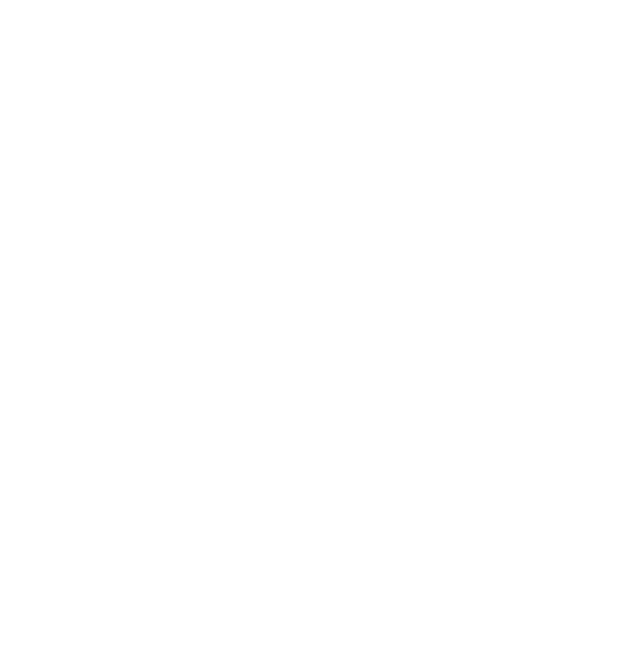
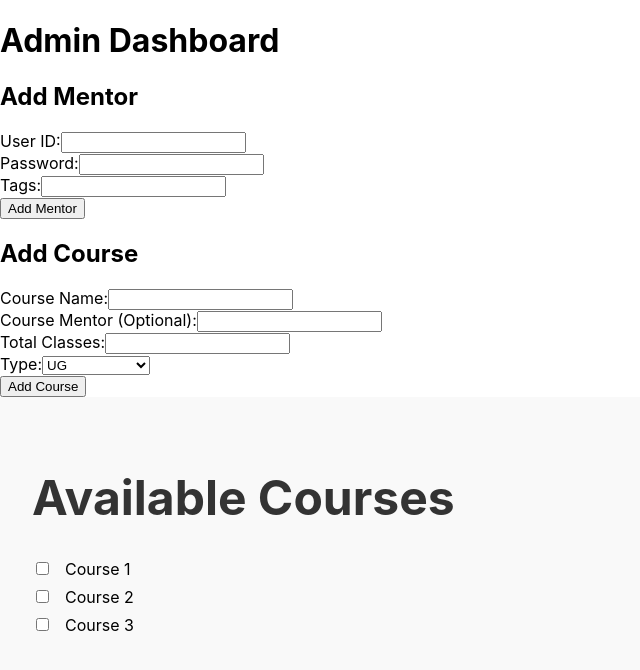
Before and after one commit to cfgmumbai24/Team-12, a React (Create React App) app in the folder frontend/: page /admin in a window 1280 px wide. Before the commit this address had no page. Shown: the top 670 px of the page, without its empty margins (0-640 px from the left). Built offline with nearby package versions, Linux system fonts and the light colour scheme.

Commit message:
This is the adminDashboard

```diff
--- a/frontend/src/App.js
+++ b/frontend/src/App.js
@@ -7,6 +7,7 @@ import StudentDashboard from './pages/StudentDashboard';
 import NewApplicationPage from './pages/NewApplicationPage';
 import ExistingApplicationsPage from './pages/ExistingApplicationsPage';
 import CoursesPage from './pages/CoursesPage';
+import AdminDashboard from './pages/AdminDashboard';
 
 const App = () => {
   return (
@@ -19,6 +20,7 @@ const App = () => {
         <Route path="/new-application" element={<NewApplicationPage />} />
         <Route path="/existing-applications" element={<ExistingApplicationsPage />} />
         <Route path="/courses" element={<CoursesPage />} />
+        <Route path="/admin" element={<AdminDashboard/>}/>
       </Routes>
     </Router>
   );
--- /dev/null
+++ b/frontend/src/pages/AdminDashboard.js
@@ -0,0 +1,183 @@
+import React, { useState } from 'react';
+import axios from 'axios';
+import '../styles/AdminDashboard.css'; // Import your CSS file
+import '../styles/CoursesPage.css'; // Import the provided CSS file
+
+const AdminDashboard = () => {
+  const [mentorData, setMentorData] = useState({
+    user_id: '',
+    password: '',
+    tags: ''
+  });
+
+  const [courseData, setCourseData] = useState({
+    courseName: '',
+    courseMentor: '',
+    totalClasses: '',
+    type: 'UG'
+  });
+
+  const [mentorError, setMentorError] = useState('');
+  const [courseError, setCourseError] = useState('');
+
+  const [courses, setCourses] = useState([
+    { id: 1, name: 'Course 1', selected: false },
+    { id: 2, name: 'Course 2', selected: false },
+    { id: 3, name: 'Course 3', selected: false }
+  ]);
+
+  const handleMentorChange = (e) => {
+    const { name, value } = e.target;
+    setMentorData({ ...mentorData, [name]: value });
+  };
+
+  const handleCourseChange = (e) => {
+    const { name, value } = e.target;
+    setCourseData({ ...courseData, [name]: value });
+  };
+
+  const handleCheckboxChange = (id) => {
+    setCourses(
+      courses.map((course) =>
+        course.id === id ? { ...course, selected: !course.selected } : course
+      )
+    );
+  };
+
+  const addMentor = async (e) => {
+    e.preventDefault();
+    try {
+      await axios.post('/api/mentors', mentorData);
+      alert('Mentor added successfully');
+      setMentorData({ user_id: '', password: '', tags: '' });
+      setMentorError('');
+    } catch (err) {
+      console.error(err);
+      setMentorError('Failed to add mentor');
+    }
+  };
+
+  const addCourse = async (e) => {
+    e.preventDefault();
+    try {
+      await axios.post('/api/courses', courseData);
+      alert('Course added successfully');
+      setCourseData({ courseName: '', courseMentor: '', totalClasses: '', type: 'UG' });
+      setCourseError('');
+    } catch (err) {
+      console.error(err);
+      setCourseError('Failed to add course');
+    }
+  };
+
+  const FormInput = ({ label, type, name, value, onChange, required = false }) => (
+    <div className="form-group">
+      <label>{label}:</label>
+      <input
+        type={type}
+        name={name}
+        value={value}
+        onChange={onChange}
+        required={required}
+        className="input-field"
+      />
+    </div>
+  );
+
+  return (
+    <div className="admin-dashboard">
+      <h1>Admin Dashboard</h1>
+
+      <section className="section">
+        <h2>Add Mentor</h2>
+        {mentorError && <div className="error">{mentorError}</div>}
+        <form onSubmit={addMentor}>
+          <FormInput
+            label="User ID"
+            type="text"
+            name="user_id"
+            value={mentorData.user_id}
+            onChange={handleMentorChange}
+            required
+          />
+          <FormInput
+            label="Password"
+            type="password"
+            name="password"
+            value={mentorData.password}
+            onChange={handleMentorChange}
+            required
+          />
+          <FormInput
+            label="Tags"
+            type="text"
+            name="tags"
+            value={mentorData.tags}
+            onChange={handleMentorChange}
+            required
+          />
+          <button type="submit" className="btn">Add Mentor</button>
+        </form>
+      </section>
+
+      <section className="section">
+        <h2>Add Course</h2>
+        {courseError && <div className="error">{courseError}</div>}
+        <form onSubmit={addCourse}>
+          <FormInput
+            label="Course Name"
+            type="text"
+            name="courseName"
+            value={courseData.courseName}
+            onChange={handleCourseChange}
+            required
+          />
+          <FormInput
+            label="Course Mentor (Optional)"
+            type="text"
+            name="courseMentor"
+            value={courseData.courseMentor}
+            onChange={handleCourseChange}
+          />
+          <FormInput
+            label="Total Classes"
+            type="number"
+            name="totalClasses"
+            value={courseData.totalClasses}
+            onChange={handleCourseChange}
+            required
+          />
+          <div className="form-group">
+            <label>Type:</label>
+            <select name="type" value={courseData.type} onChange={handleCourseChange} required className="select-field">
+              <option value="UG">UG</option>
+              <option value="PG">PG</option>
+              <option value="global">Global Course</option>
+            </select>
+          </div>
+          <button type="submit" className="btn">Add Course</button>
+        </form>
+      </section>
+
+      <section className="courses-page">
+        <h1>Available Courses</h1>
+        <ul>
+          {courses.map((course) => (
+            <li key={course.id}>
+              <label>
+                <input
+                  type="checkbox"
+                  checked={course.selected}
+                  onChange={() => handleCheckboxChange(course.id)}
+                />
+                {course.name}
+              </label>
+            </li>
+          ))}
+        </ul>
+      </section>
+    </div>
+  );
+};
+
+export default AdminDashboard;
--- /dev/null
+++ b/frontend/src/styles/AdminDashboard.css
@@ -0,0 +1,37 @@
+.courses-page {
+    padding: 2rem;
+    background-color: #f9f9f9;
+  }
+
+  .courses-page h1 {
+    font-size: 3rem;
+    margin-bottom: 2rem;
+    color: #333;
+  }
+
+  .courses-page h2 {
+    font-size: 2rem;
+    margin-bottom: 1rem;
+    color: #333;
+  }
+
+  .courses-page div {
+    margin-bottom: 2rem;
+  }
+
+  .courses-page input[type='checkbox'] {
+    margin-right: 1rem;
+  }
+
+  .courses-page ul {
+    list-style-type: none;
+    padding: 0;
+  }
+
+  .courses-page li {
+    margin-bottom: 0.5rem;
+  }
+
+  .courses-page li:last-child {
+    margin-bottom: 0;
+  }
```
Also changed, not shown: frontend/src/styles/main.css (added).
